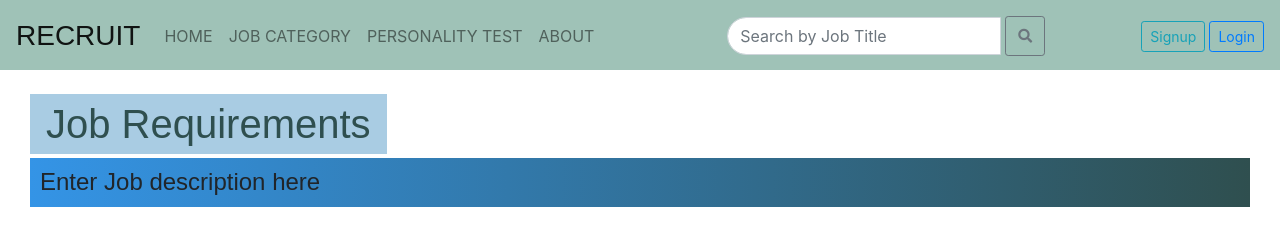
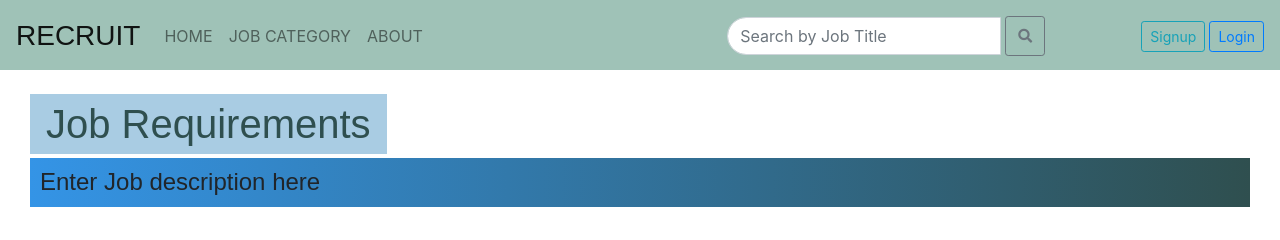
Before and after one commit to DIG-git/RECRUIT_DIG, a Django app: page /Apply/add_jobs in a window 1280 px wide. Shown: the top 240 px of the page. Run offline with Django 3.2, Linux system fonts and the light colour scheme; some libraries are stand-ins or nearby versions; some web fonts are replaced.

Commit message:
job category finalized I

```diff
--- a/templates/base1.html
+++ b/templates/base1.html
@@ -34,9 +34,11 @@
             <li class="nav-item">
                 <a class="nav-link" href="{% url 'job_list' %}">Job Category</a>
             </li>
-            <li class="nav-item">
-                <a class="nav-link" href="/personality_test">Personality Test</a>
-            </li>
+            {%if user.is_employee %}
+                <li class="nav-item">
+                    <a class="nav-link" href="/personality_test">Personality Test</a>
+                </li>
+            {% endif %}
             {% if user.is_authenticated %}
                 {% if user.is_company %}
                     <li class="nav-item">
```
